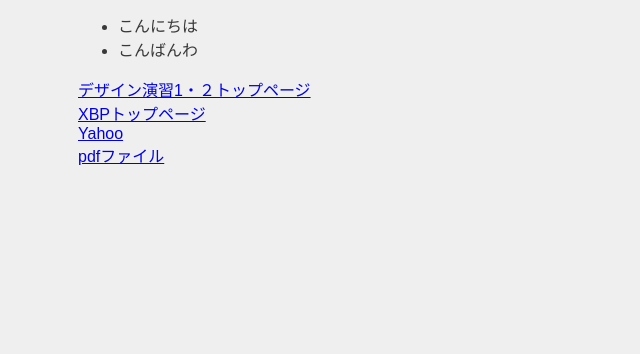
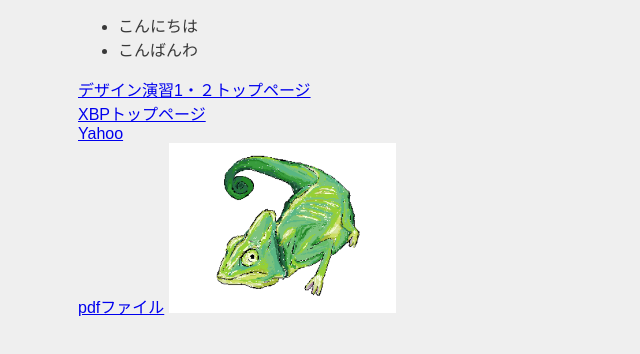
Before and after one commit to shoma4444/xbp, a plain HTML site: page de12/test.html in a window 1280 px wide. Shown: the part 488-842 px from the top of the page, without its empty margins (0-640 px from the left). Before the commit the page ends 800 px from the top, so only its background shows below. Drawn offline with Linux system fonts and the light colour scheme.

Commit message:
メッセージ

```diff
--- a/de12/test.html
+++ b/de12/test.html
@@ -37,6 +37,7 @@
          <a href="http://www.yahoo.co.jp/"target="_blank">Yahoo</a><br>
          <a href="files/test.pdf"target="_brank">pdfファイル</a>
 
+         <img src="images/iion.png" width="19%">
     </div>
 
 </body>
```
Also changed, not shown: de12/images/iion.png (added).
